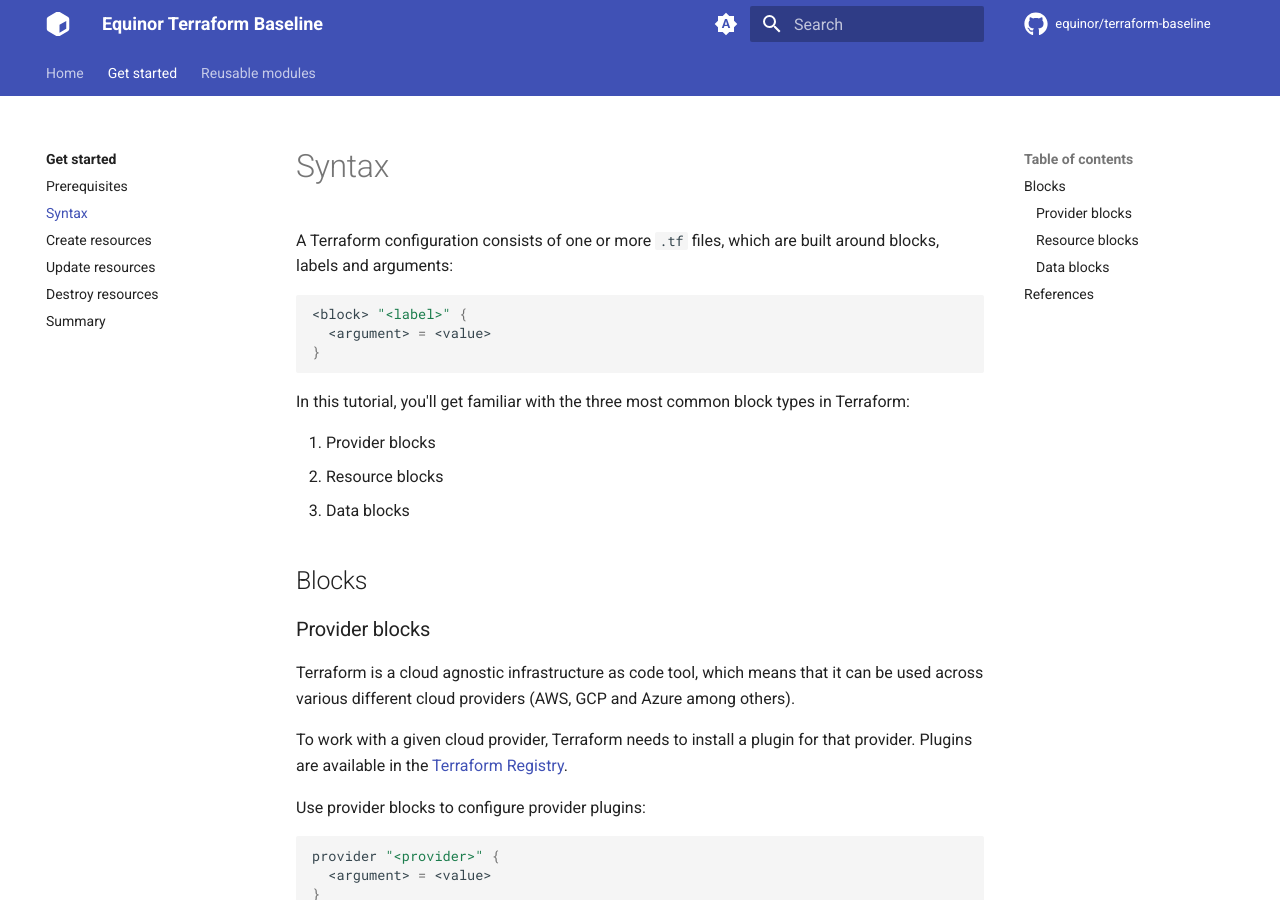
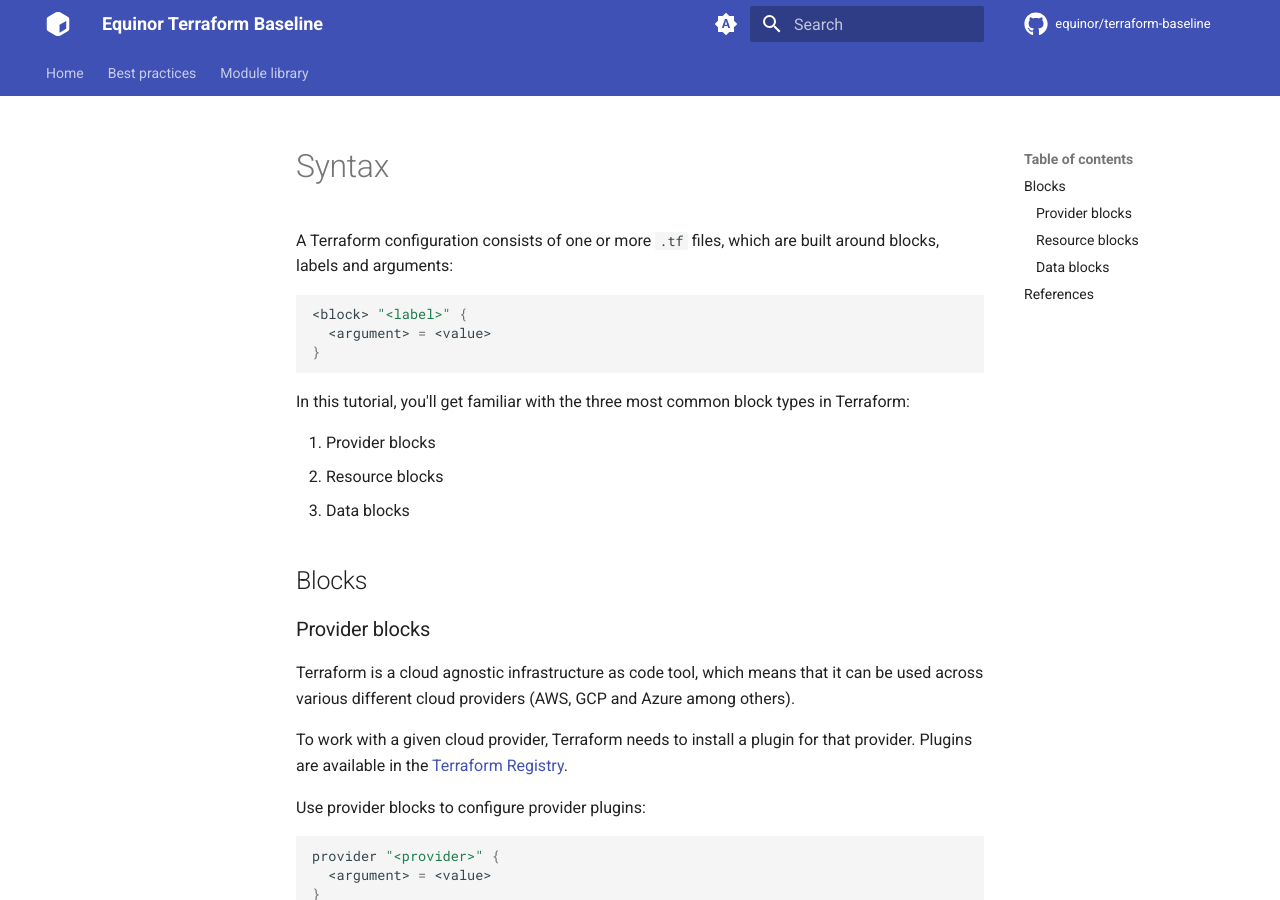
Before and after one commit to equinor/terraform-baseline, an MkDocs documentation site: the page built from docs/get-started/syntax.md, in a window 1280 px wide and 900 px high. Built offline with MkDocs 1.6.1 and Material for MkDocs 9.7.7, drawn with Linux system fonts in a browser that asks for light colours; comment, search, counter and statistics services are not loaded; some of the changed text lies outside the part shown.

Commit message:
docs: simplify structure

```diff
--- a/mkdocs.yml
+++ b/mkdocs.yml
@@ -11,7 +11,6 @@
   features:
   - navigation.instant # Make MkDocs behave like a Single Page Application (SPA).
   - navigation.tabs # Enables navigational tabs at top of page.
-  - navigation.indexes # Enables use of "index.md" pages.
   - navigation.top # Enables "back-to-top" button.
   - navigation.footer # Enables "previous" and "next" navigation buttons in footer
 
@@ -46,17 +45,8 @@
 
 nav:
   - Home:
-    - index.md
-    - best-practices.md
-    - module-library.md
-  - Get started:
-    - get-started/index.md
-    - get-started/prerequisites.md
-    - get-started/syntax.md
-    - get-started/create-resources.md
-    - get-started/update-resources.md
-    - get-started/destroy-resources.md
-    - get-started/summary.md
-  - Reusable modules:
-    - reusable-modules/index.md
-    - reusable-modules/usage-examples.md
+    - Overview: index.md
+  - Best practices:
+    - Overview: best-practices.md
+  - Module library:
+    - Overview: module-library.md
```
